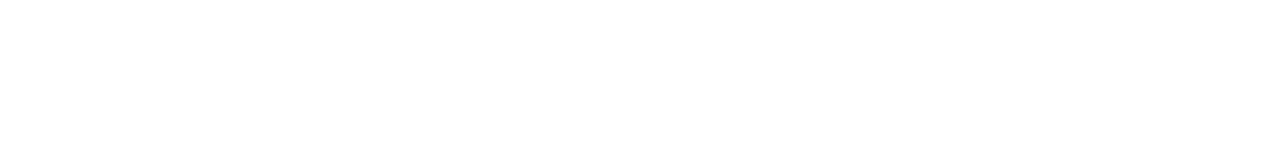
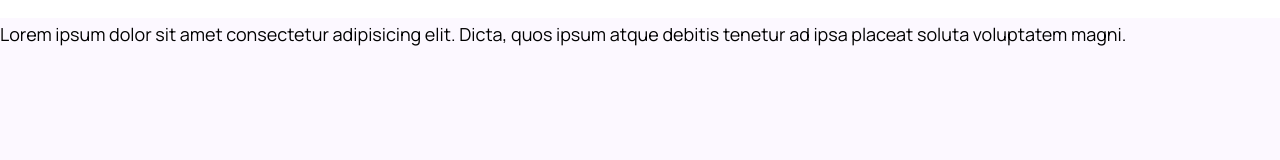
Before and after one commit to dors001/WorkitLandingPageChallenge, a plain HTML site: page index.html in a window 1280 px wide. Drawn offline with Linux system fonts and the light colour scheme.

Commit message:
Define blocks

```diff
--- a/index.html
+++ b/index.html
@@ -14,6 +14,9 @@
 </head>
 
 <body>
+  <div class="block block--secondary block__rounded">
+    <p>Lorem ipsum dolor sit amet consectetur adipisicing elit. Dicta, quos ipsum atque debitis tenetur ad ipsa placeat soluta voluptatem magni.</p>
+  </div>
 </body>
 
 </html>
--- a/styles.css
+++ b/styles.css
@@ -38,9 +38,8 @@ h3 {
 /* Blocks */
 
 .block {
-    max-width: 1140px;
     width: 100%;
-    height: 30vh;
+    height: 100vh;
 }
 
 .block--primary {
@@ -49,6 +48,22 @@ h3 {
 
 .block--secondary {
     background: var(--color-secondary);
+}
+
+.block__rounded {
+    clip-path: ellipse(85% 50% at 50% 40%);
+}
+
+@media screen and (min-width: 768px) {
+    .block__rounded {
+        clip-path: ellipse(85% 85% at 50% -10%);
+        padding-bottom: 15rem;
+    }
+
+    .block--secondary__rounded {
+        clip-path: ellipse(85% 85% at 50% -10%);
+        padding-bottom: 15rem;
+    }
 }
 
 /* Buttons */
```
